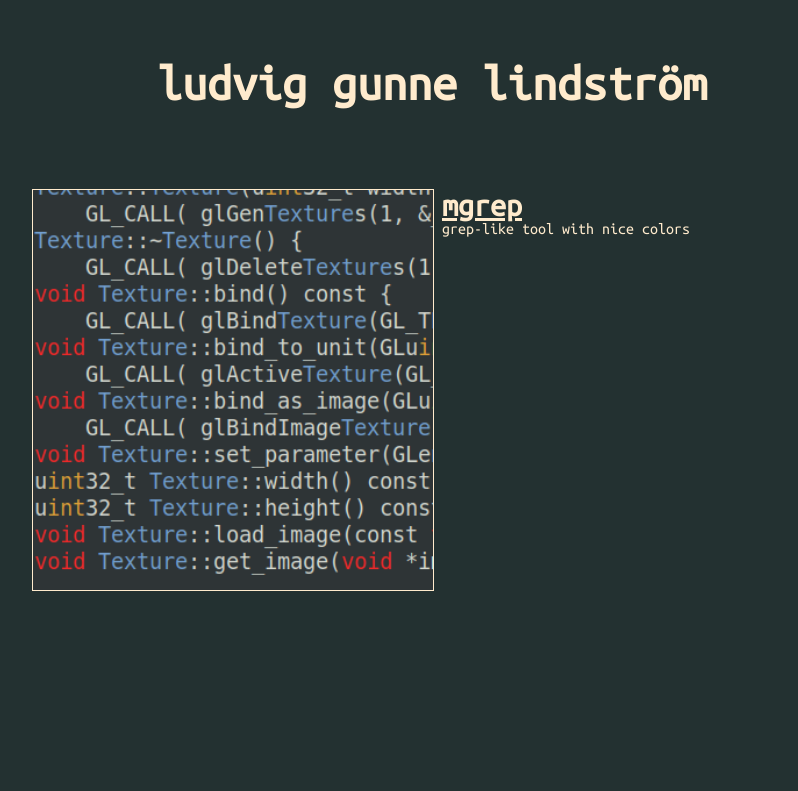
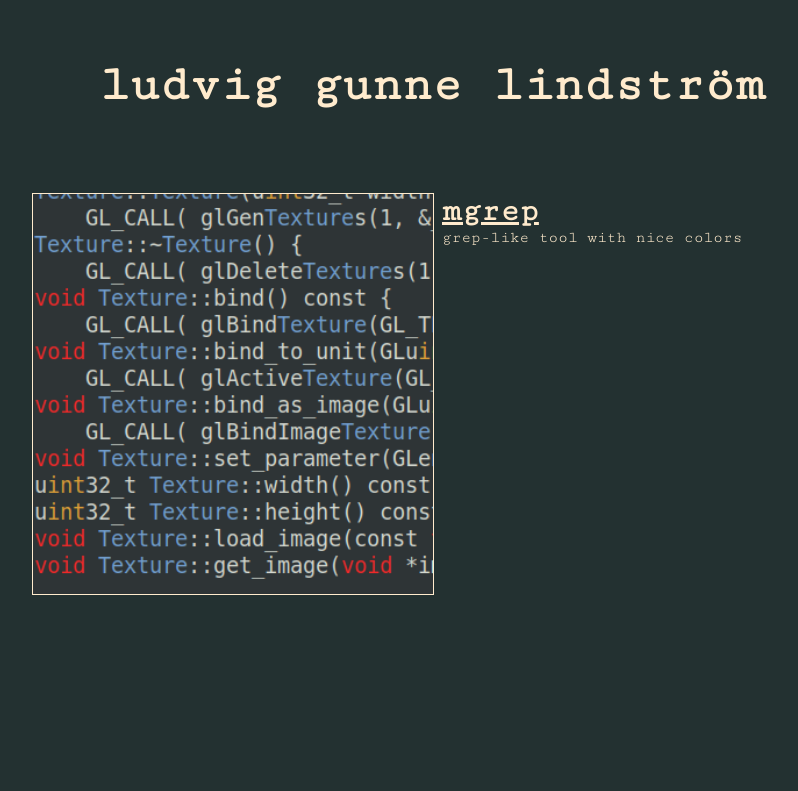
Before and after one commit to ludviggunne/ludviggunne.github.io, a plain HTML site: page index.html in a window 1280 px wide. Shown: the top 791 px of the page, without its empty margins (208-1006 px from the left). Drawn offline with Linux system fonts and the light colour scheme.

Commit message:
different font

```diff
--- a/index.html
+++ b/index.html
@@ -14,10 +14,9 @@
         </template>
 
         <link rel="stylesheet" href="styles.css">
-
         <link rel="preconnect" href="https://fonts.googleapis.com">
         <link rel="preconnect" href="https://fonts.gstatic.com" crossorigin>
-        <link href="https://fonts.googleapis.com/css2?family=Ubuntu+Mono&display=swap" rel="stylesheet">
+        <link href="https://fonts.googleapis.com/css2?family=Cutive+Mono&family=Ubuntu+Mono&display=swap" rel="stylesheet">
     </head>
     <body>
         <h1 id="main-header">ludvig gunne lindström</h1>
--- a/styles.css
+++ b/styles.css
@@ -1,6 +1,6 @@
 
 body {
-    font-family: 'Ubuntu Mono', monospace;
+    font-family: 'Cutive Mono', monospace;
     background-color: rgb(35, 49, 49);
     color: blanchedalmond;
 }
```
